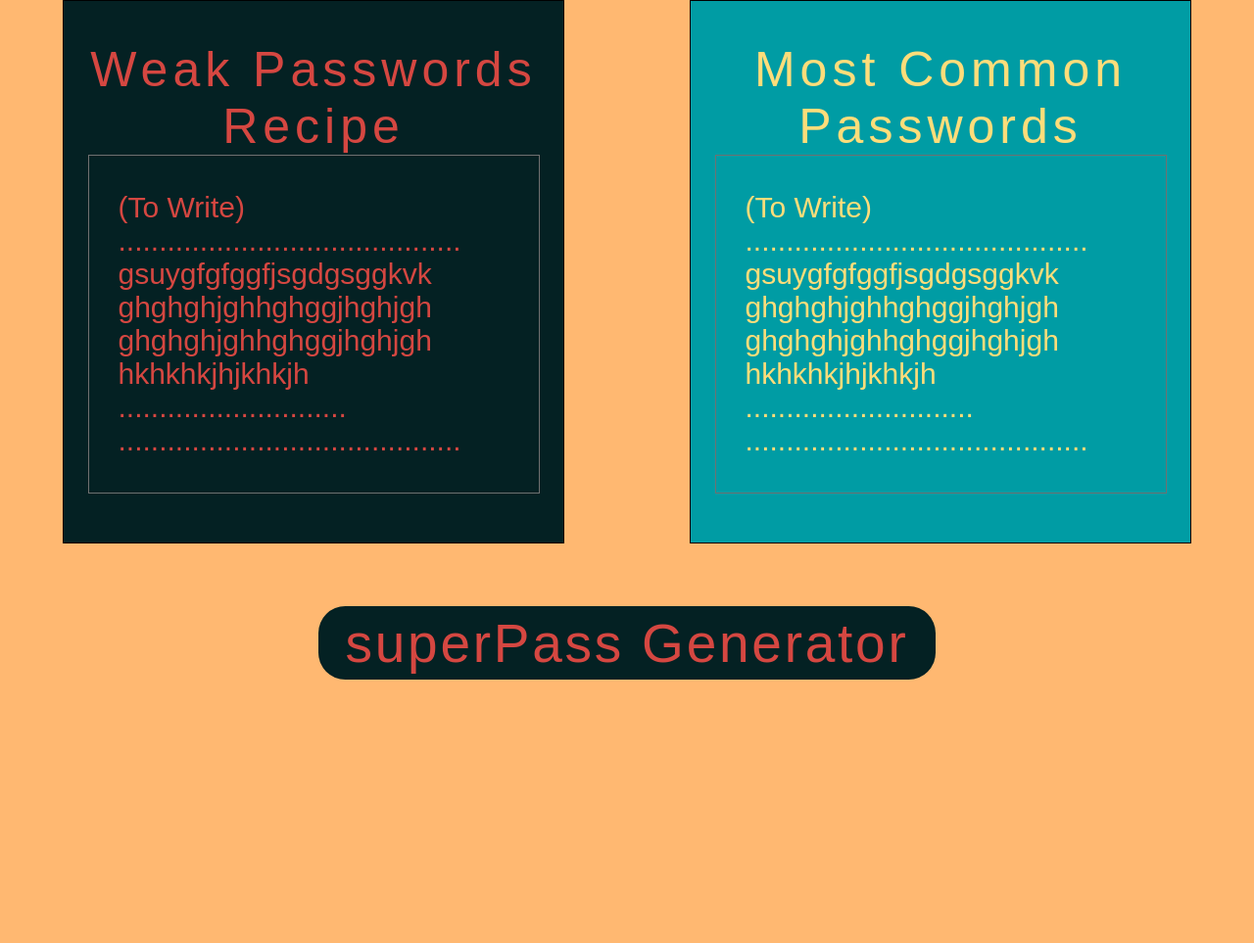
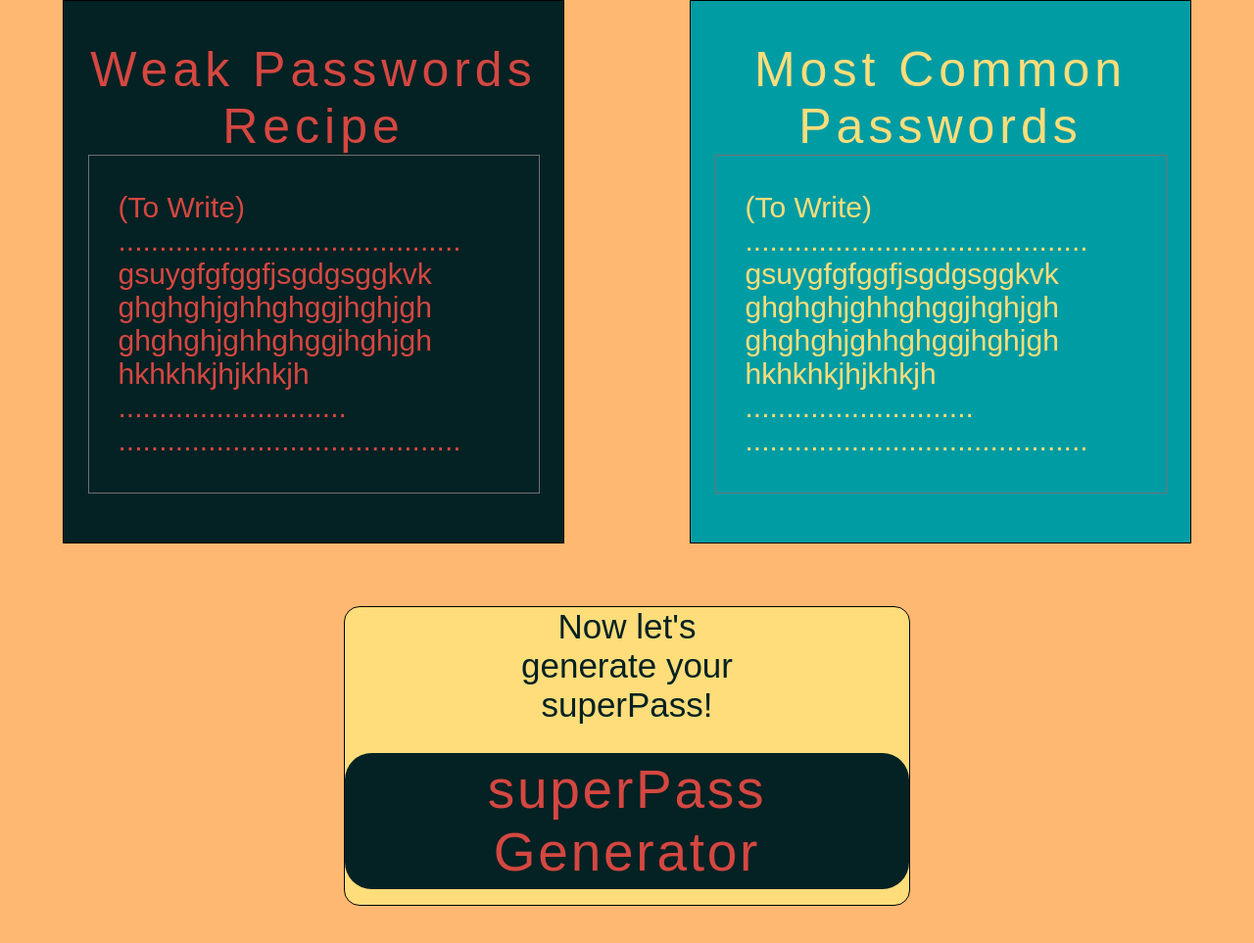
Before and after one commit to anhnguyen6535/PasswordTester, a plain HTML site: page hashes.html in a window 1280 px wide. Shown: the part 850-1813 px from the top of the page at 98% size. Before the commit the page ends 1625 px from the top, so only its background shows below. Drawn offline with Linux system fonts and the light colour scheme; a web font is replaced by a local one.

Commit message:
Add superGenerator text box

```diff
--- a/css/main.css
+++ b/css/main.css
@@ -179,7 +179,29 @@ a {
   text-align: center;
 }
 
-.content .superpass-button {
+.content .generatorbox {
+  border: 1px solid black;
+  margin-top: 1;
+  width: 45%;
+  background: var(--yellow);
+  margin-top: 5%;
+  margin-left: auto;
+  margin-right: auto;
+  margin-bottom: auto;
+  border-radius: 1em;
+}
+
+.content .generatorbox .text{
+  margin: auto;
+  text-align: center;
+  font-family: zubilo-black, sans-serif;
+  font-weight: 400;
+  font-style: normal;
+  font-size: 35px;
+  color: var(--black);
+}
+
+.content .generatorbox .superpass-button {
   width: 100%;
   display: -webkit-box;
   display: -ms-flexbox;
@@ -187,7 +209,7 @@ a {
   margin-top: 5%;
 }
 
-.content .superpass-button .inside-text {
+.content .generatorbox .superpass-button .inside-text {
   font-family: zubilo-lined, sans-serif;
   font-weight: 400;
   font-style: normal;
--- a/hashes.html
+++ b/hashes.html
@@ -90,8 +90,13 @@
             </div>
         </div>
         <div class = "content">
-            <div class="superpass-button" id="superpass-button">
-                <a class="inside-text" href="#">superPass Generator</a>
+            <div class ="generatorbox">
+                <div class = "text">
+                    Now let's generate your superPass!
+                </div>
+                <div class="superpass-button" id="superpass-button">
+                    <a class="inside-text" href="#">superPass Generator</a>
+                </div>
             </div>
         </div>
     </section>
```
